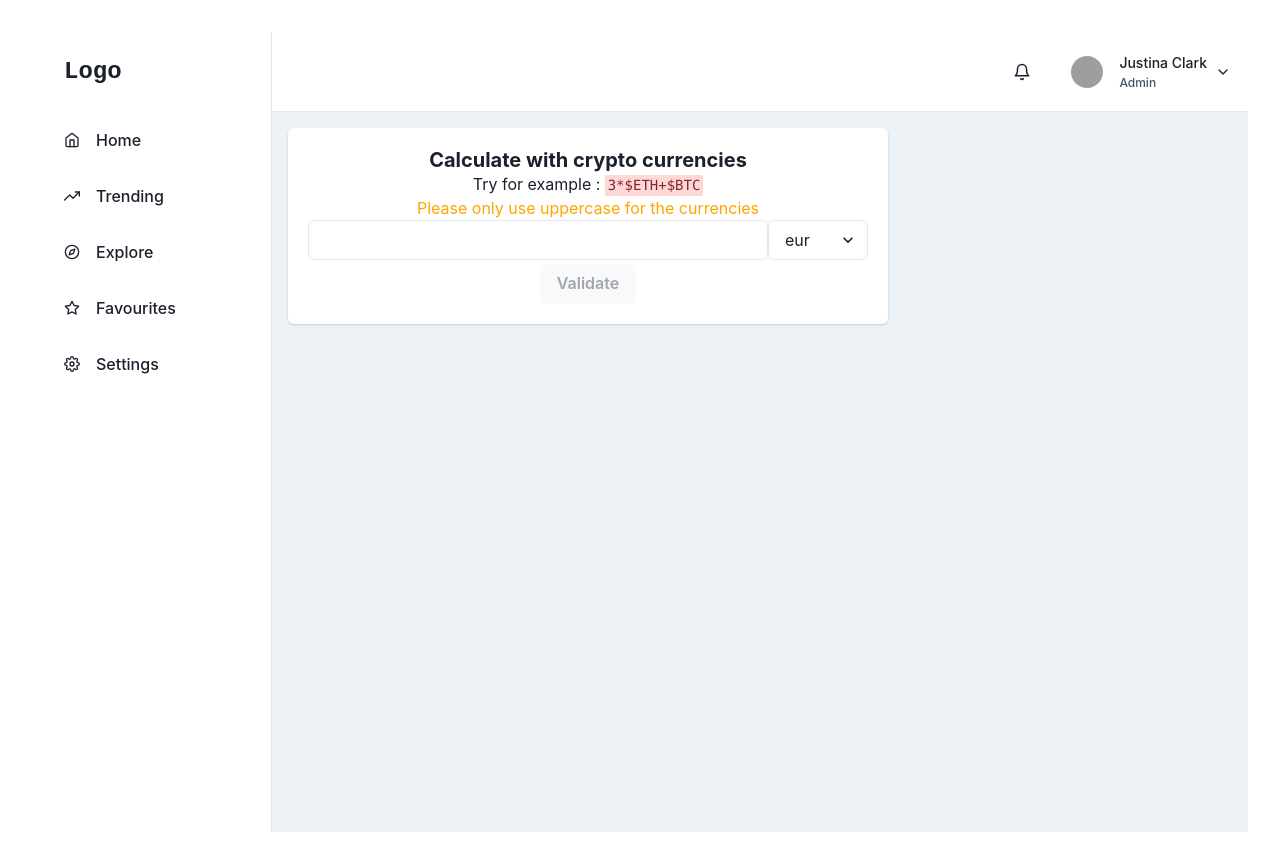
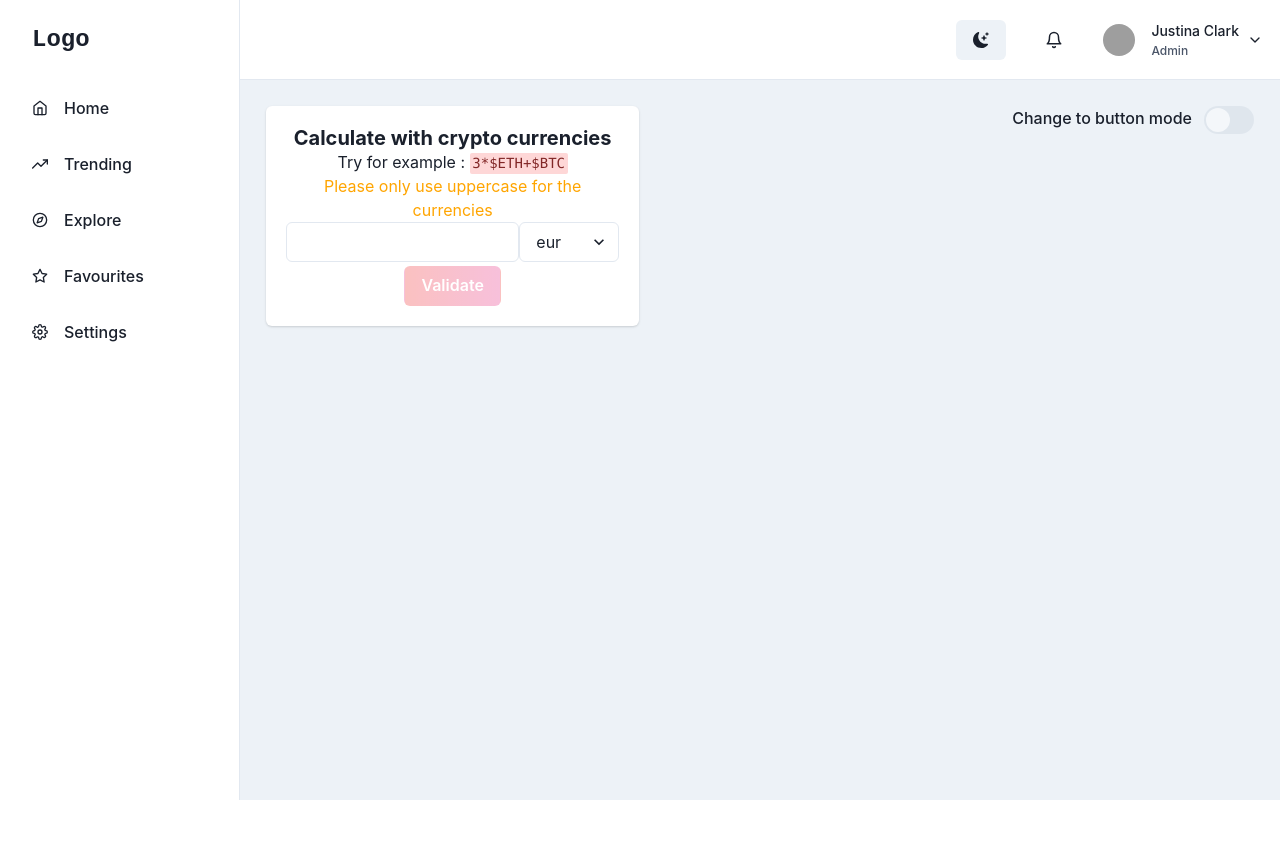
Before and after one commit to maelgff/crypto-calculator, a React (Vite) app: page / in a window 1280 px wide. After the commit the page ends 800 px from the top, so only its background shows below. Built offline with nearby package versions, Linux system fonts and the light colour scheme; grey boxes are pictures that could not be loaded.

Commit message:
feat(style): change style

```diff
--- a/src/App.css
+++ b/src/App.css
@@ -1,7 +1,6 @@
 #root {
   width: 100%;
   margin: 0 auto;
-  padding: 2rem;
   text-align: center;
   min-height: 100vh;
 }
--- a/src/App.tsx
+++ b/src/App.tsx
@@ -1,24 +1,26 @@
 import { useState } from 'react'
 import './App.css'
-import { Card, CardBody } from '@chakra-ui/react'
+import { Card, CardBody, Flex, FormControl, FormLabel, Switch } from '@chakra-ui/react'
 import FormPart from './components/FormPart'
-import { useCalculator } from './hooks/useCalculator'
 import SidebarWithHeader from './components/Sidebar'
 
 const App = () => {
 	const [resultFormat, setResultFormat] = useState<string>('eur')
-	const { errors } = useCalculator({ resultFormat })
 
-	console.log(errors)
-	console.log(resultFormat)
 	return (
 		<>
 			<SidebarWithHeader>
-				<Card width='600px'>
-					<CardBody>
-						<FormPart resultFormat={resultFormat} setResultFormat={setResultFormat} />
-					</CardBody>
-				</Card>
+				<Flex justify='space-between' padding='10px'>
+					<Card width='600px'>
+						<CardBody>
+							<FormPart resultFormat={resultFormat} setResultFormat={setResultFormat} />
+						</CardBody>
+					</Card>
+					<FormControl display='flex' alignItems='top' justifyContent='flex-end'>
+						<FormLabel htmlFor='isChecked'>Change to button mode</FormLabel>
+						<Switch id='changeMode' isDisabled colorScheme='teal' size='lg' />
+					</FormControl>
+				</Flex>
 			</SidebarWithHeader>
 		</>
 	)
--- /dev/null
+++ b/src/components/ColorModeToggle.tsx
@@ -0,0 +1,19 @@
+import { Button, ButtonProps, Flex, useColorMode } from '@chakra-ui/react'
+import { BsSun, BsMoonStarsFill } from 'react-icons/bs'
+
+export default function ColorModeToggle(props: ButtonProps) {
+	const { colorMode, toggleColorMode } = useColorMode()
+	return (
+		<Flex h='100vh' justifyContent='center' alignItems='center'>
+			<Button
+				aria-label='Toggle Color Mode'
+				onClick={toggleColorMode}
+				_focus={{ boxShadow: 'none' }}
+				w='fit-content'
+				{...props}
+			>
+				{colorMode === 'light' ? <BsMoonStarsFill /> : <BsSun />}
+			</Button>
+		</Flex>
+	)
+}
--- a/src/components/FormPart.tsx
+++ b/src/components/FormPart.tsx
@@ -70,6 +70,13 @@ export const FormPart = ({ resultFormat, setResultFormat }: Props) => {
 				isLoading={isCalculationLoading}
 				loadingText='Calculating'
 				onClick={() => calculateResult(input)}
+				fontFamily={'heading'}
+				bgGradient='linear(to-r, red.400,pink.400)'
+				color={'white'}
+				_hover={{
+					bgGradient: 'linear(to-r, red.400,pink.400)',
+					boxShadow: 'xl'
+				}}
 			>
 				Validate
 			</Button>
--- a/src/components/Sidebar.tsx
+++ b/src/components/Sidebar.tsx
@@ -34,6 +34,7 @@ import {
 } from 'react-icons/fi'
 import { IconType } from 'react-icons'
 import { ReactText } from 'react'
+import ColorModeToggle from './ColorModeToggle'
 
 interface LinkItemProps {
 	name: string
@@ -170,10 +171,11 @@ const MobileNav = ({ onOpen, ...rest }: MobileProps) => {
 				fontFamily='monospace'
 				fontWeight='bold'
 			>
-				Logo
+				Crypto calculator
 			</Text>
 
 			<HStack spacing={{ base: '0', md: '6' }}>
+				<ColorModeToggle />
 				<IconButton size='lg' variant='ghost' aria-label='open menu' icon={<FiBell />} />
 				<Flex alignItems={'center'}>
 					<Menu>
```
